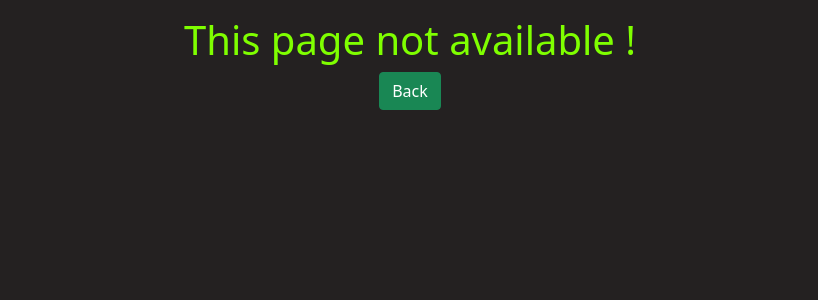
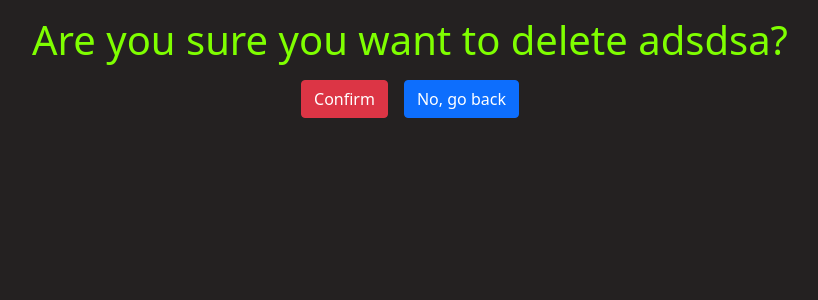
Before and after one commit to mariovelikov/Blog, a Django app: page /23/delete/ in a window 1280 px wide. Shown: the part 60-360 px from the top of the page, without its empty margins (230-1048 px from the left). Run offline with Django 3.2, Linux system fonts and the light colour scheme; a user stored in the database is signed in; data comes from the database, SQL or seed files in the repository; both versions use the stored data as it was after the commit.

Commit message:
Upgrade Delete view

```diff
--- a/BlogAPP/blogs_system/views.py
+++ b/BlogAPP/blogs_system/views.py
@@ -1,3 +1,5 @@
+from django.http import HttpResponseRedirect
+from django.shortcuts import redirect
 from django.urls import reverse_lazy
 from django.views.generic import DetailView, CreateView, DeleteView, ListView
 from django.contrib.auth import mixins as auth_mixins
@@ -23,20 +25,6 @@ class BlogDetailsView(DetailView):
         return context
 
 
-# def search_function(request):
-#     if request.method == 'GET':
-#         search = request.GET.get('search')
-#         context = {
-#             'post': Blog.objects.all().filter(name=search),
-#         }
-#         return render(request, 'blogs/posts/search_post.html', context)
-
-
-class PostListView(ListView):
-    template_name = 'blogs/details.html'
-    model = Post
-
-
 class CreateBlogView(auth_mixins.LoginRequiredMixin, CreateView):
     form_class = CreateBlogForm
     model = Blog
@@ -51,18 +39,26 @@ class CreateBlogView(auth_mixins.LoginRequiredMixin, CreateView):
         return valid
 
 
+class PostListView(ListView):
+    template_name = 'blogs/details.html'
+    model = Post
+
+
 class DeleteBlog(auth_mixins.LoginRequiredMixin, DeleteView):
     template_name = 'blogs/delete_blog.html'
     model = Blog
 
-    def post(self, request, *args, **kwargs):
+    def delete(self, request, *args, **kwargs):
         blog = Blog.objects.get(pk=self.kwargs.get('pk'))
+        if blog.user != request.user.profile:
+            return HttpResponseRedirect('/')
+        else:
+            self.get_object().delete()
+            return redirect('homepage')
 
-        context = super().get_context_data(**kwargs)
-        context['can_delete'] = blog.user == self.request.user.profile
 
-    def get_success_url(self):
-        return reverse_lazy('homepage')
+def get_success_url(self):
+    return reverse_lazy('homepage')
 
 
 class CreatePost(auth_mixins.LoginRequiredMixin, CreateView):
--- a/templates/blogs/delete_blog.html
+++ b/templates/blogs/delete_blog.html
@@ -1,6 +1,5 @@
 {% extends 'base.html' %}
 {% block site_content %}
-    {% if can_delete %}
         <div class="row">
             <div class="col-lg-12 text-center">
                 <h1>Are you sure you want to delete {{ blog.name }}?</h1>
@@ -19,22 +18,4 @@
                 </div>
             </div>
         </div>
-    {% else %}
-        <div class="row">
-            <div class="col-lg-12 text-center">
-                <h1>This page not available ! </h1>
-                <a class="btn btn-success" href="javascript:history.back()"> Back </a>
-            </div>
-        </div>
-
-    {% endif %}
 {% endblock %}
-
-{#{% extends 'base.html' %}#}
-{##}
-{#{% block site_content %}#}
-{#    <form method="post">{% csrf_token %}#}
-{#        <p>Are you sure you want to delete "{{ object }}"?</p>#}
-{#        <input type="submit" value="Confirm">#}
-{#    </form>#}
-{#{% endblock %}#}
--- a/templates/index.html
+++ b/templates/index.html
@@ -7,7 +7,7 @@
                 <div class="col-sm-3">
                     <div class="card">
                         <div class="card-body">
-                            <h5 class="card-text">{{ blog.user }}</h5>
+                            <h5 class="card-text">Owner: {{ blog.user }}</h5>
                             <h5 class="card-text">{{ blog.name }}</h5>
                             <a href="{% url 'blog details' blog.id %}">See Details </a>
                         </div>
```
Also changed, not shown: db.sqlite3.
